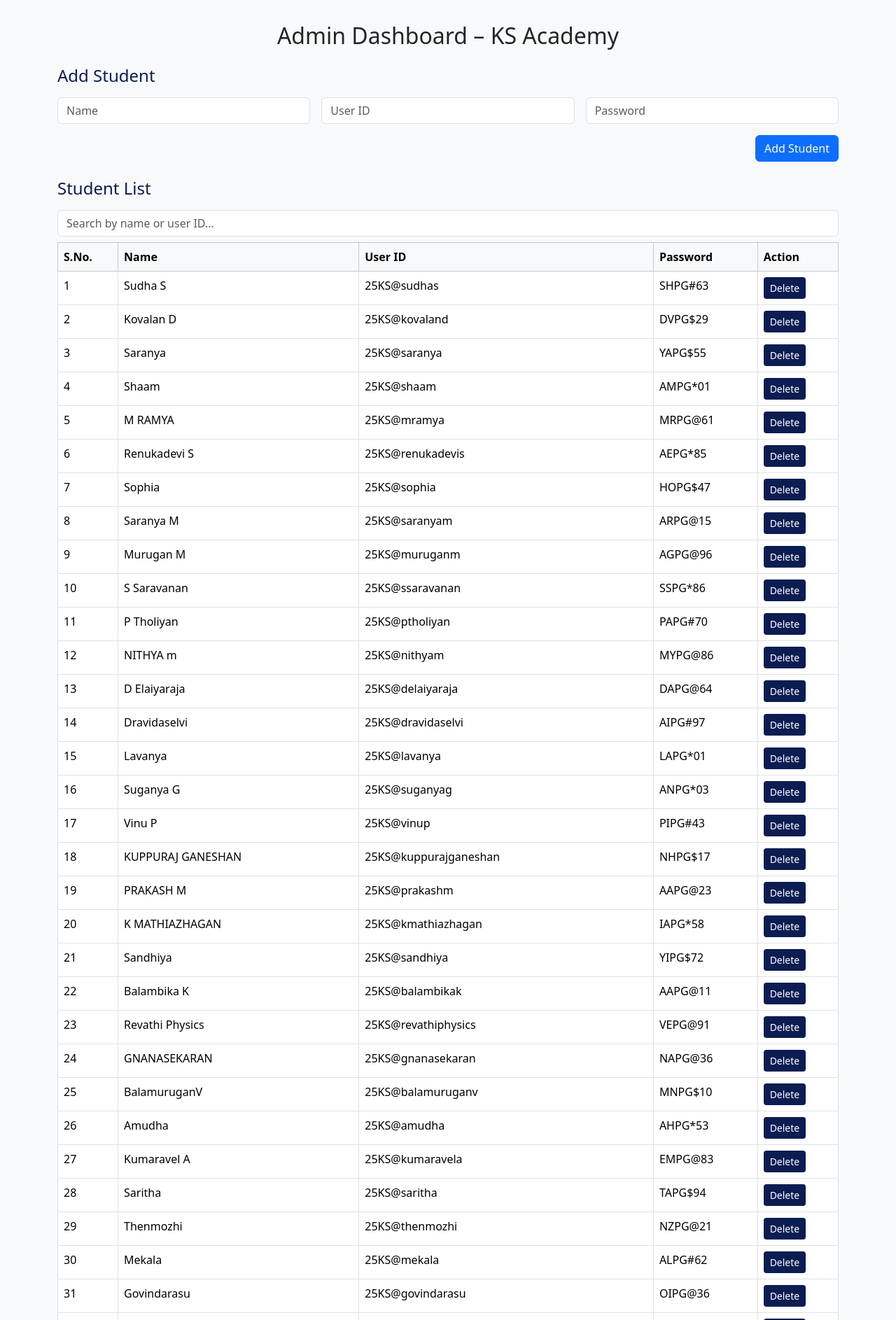
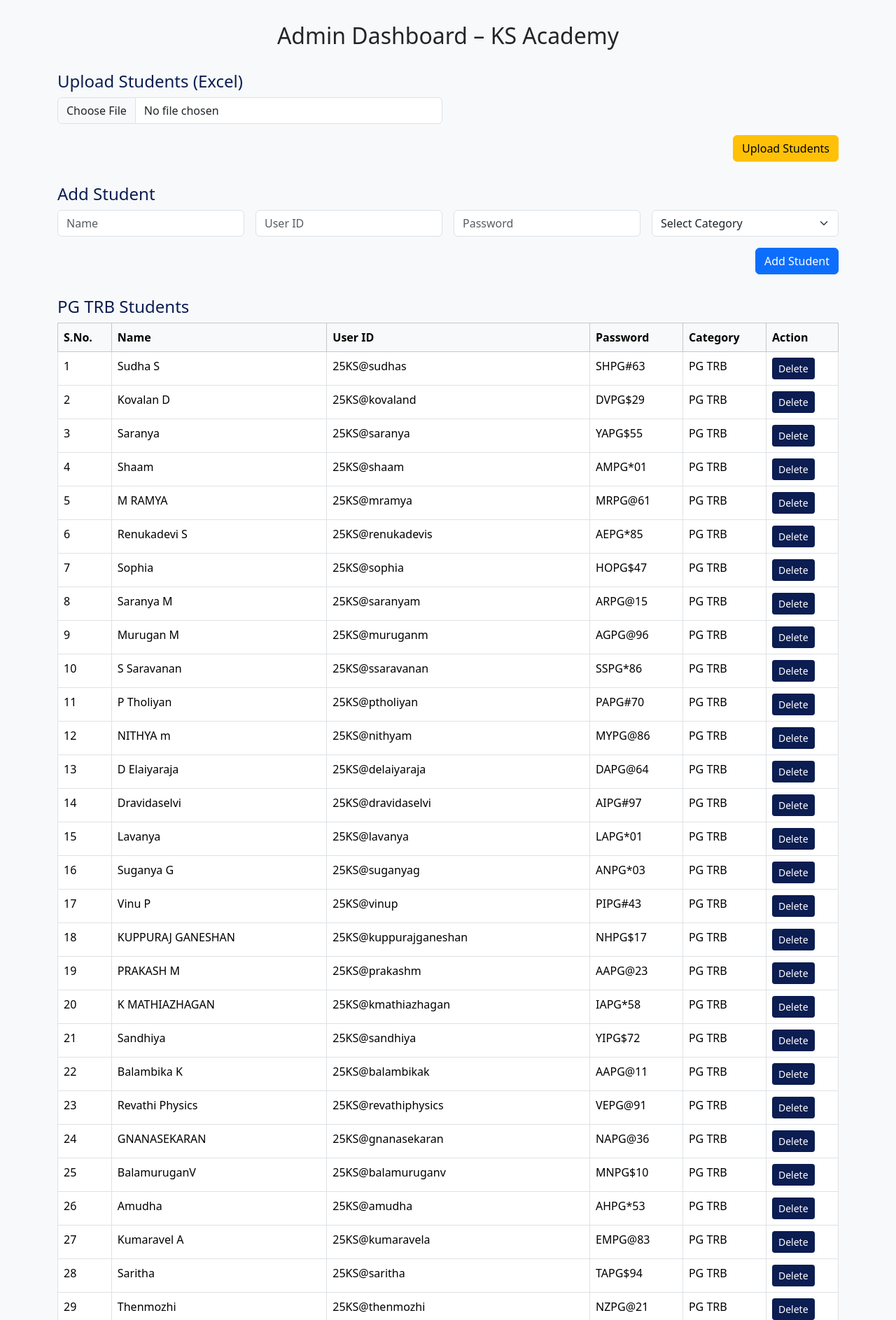
Before and after one commit to kkarthi01/ksacademysalem, a Flask app: page /admin in a window 1280 px wide. Shown: the top 1886 px of the page at 70% size. Run offline with Flask 3, Linux system fonts and the light colour scheme; a user stored in the database is signed in; data comes from the database, SQL or seed files in the repository; both versions use the stored data as it was after the commit; data that the repository does not hold is empty.

Commit message:
Update website content

```diff
--- a/app.py
+++ b/app.py
@@ -1,3 +1,4 @@
+
 from flask import Flask, render_template, request, redirect, session, url_for
 import sqlite3
 
@@ -34,6 +35,7 @@
         return "Invalid login!"
     return render_template('login.html')
 
+
 @app.route('/admin', methods=['GET', 'POST'])
 def admin():
     if session.get('user') != 'admin':
@@ -43,23 +45,33 @@
         name = request.form['name']
         userid = request.form['userid']
         password = request.form['password']
+        category = request.form['category']
         try:
             with get_db() as con:
-                # Check for duplicate userid
                 cur = con.cursor()
                 cur.execute("SELECT COUNT(*) FROM students WHERE userid = ?", (userid,))
                 if cur.fetchone()[0] > 0:
                     return "User ID already exists!"
-                con.execute("INSERT INTO students (name, userid, password) VALUES (?, ?, ?)", (name, userid, password))
+                con.execute("INSERT INTO students (name, userid, password, category) VALUES (?, ?, ?, ?)",
+                            (name, userid, password, category))
                 con.commit()
         except Exception as e:
             return f"Error while adding student: {str(e)}"
 
     with get_db() as con:
-        students = con.execute("SELECT * FROM students").fetchall()
+        pgtrb = con.execute("SELECT * FROM students WHERE category = 'PG TRB'").fetchall()
+        ugtrb = con.execute("SELECT * FROM students WHERE category = 'UG TRB'").fetchall()
+        aptrb = con.execute("SELECT * FROM students WHERE category = 'AP TRB'").fetchall()
+        tnset = con.execute("SELECT * FROM students WHERE category = 'TNSET'").fetchall()
         materials = con.execute("SELECT * FROM materials").fetchall()
 
-    return render_template("admin.html", students=students, materials=materials)
+    return render_template("admin.html",
+        pgtrb=pgtrb,
+        ugtrb=ugtrb,
+        aptrb=aptrb,
+        tnset=tnset,
+        materials=materials)
+
 
 @app.route('/delete_student', methods=['POST'])
 def delete_student():
@@ -78,9 +90,10 @@
         return redirect('/login')
     title = request.form['title']
     link = request.form['link']
+    category = request.form['category']
     try:
         with get_db() as con:
-            con.execute("INSERT INTO materials (title, link) VALUES (?, ?)", (title, link))
+            con.execute("INSERT INTO materials (title, link, category) VALUES (?, ?, ?)", (title, link, category))
             con.commit()
     except Exception as e:
         return f"Error while adding material: {str(e)}"
@@ -102,13 +115,17 @@
         return redirect('/login')
 
     with get_db() as con:
-        materials = con.execute("SELECT * FROM materials").fetchall()
         cur = con.cursor()
-        cur.execute("SELECT name FROM students WHERE userid = ?", (session['user'],))
+        cur.execute("SELECT name, category FROM students WHERE userid = ?", (session['user'],))
         student_data = cur.fetchone()
 
+        if student_data:
+            materials = con.execute("SELECT * FROM materials WHERE category = ?", (student_data[1],)).fetchall()
+        else:
+            materials = []
+
     return render_template("student.html",
-                           student_name=student_data[0],
+                           student_name=student_data[0] if student_data else '',
                            userid=session.get('user'),
                            materials=materials)
 
@@ -125,7 +142,66 @@
 def pgtrb():
     return render_template('pgtrb.html')
 
-# Keep only this app.run block
+
+import pandas as pd
+import os
+from werkzeug.utils import secure_filename
+
+UPLOAD_FOLDER = 'uploads'
+ALLOWED_EXTENSIONS = {'xlsx', 'xls', 'csv'}
+app.config['UPLOAD_FOLDER'] = UPLOAD_FOLDER
+
+# Ensure the upload folder exists
+os.makedirs(UPLOAD_FOLDER, exist_ok=True)
+
+def allowed_file(filename):
+    return '.' in filename and filename.rsplit('.', 1)[1].lower() in ALLOWED_EXTENSIONS
+
+@app.route('/upload_students', methods=['POST'])
+def upload_students():
+    if session.get('user') != 'admin':
+        return redirect('/login')
+
+    if 'file' not in request.files:
+        return "No file part"
+
+    file = request.files['file']
+    if file.filename == '':
+        return "No selected file"
+
+    if file and allowed_file(file.filename):
+        filename = secure_filename(file.filename)
+        filepath = os.path.join(app.config['UPLOAD_FOLDER'], filename)
+        file.save(filepath)
+
+        # Read file using pandas
+        try:
+            if filename.endswith('.csv'):
+                df = pd.read_csv(filepath)
+            else:
+                df = pd.read_excel(filepath)
+
+            required_cols = {'name', 'userid', 'password', 'category'}
+            if not required_cols.issubset(set(df.columns)):
+                return "Excel file must contain: name, userid, password, category"
+
+            with get_db() as con:
+                cur = con.cursor()
+                added_count = 0
+                for _, row in df.iterrows():
+                    try:
+                        cur.execute("INSERT INTO students (name, userid, password, category) VALUES (?, ?, ?, ?)",
+                                    (row['name'], row['userid'], row['password'], row['category']))
+                        added_count += 1
+                    except sqlite3.IntegrityError:
+                        continue  # skip duplicates
+                con.commit()
+            return f"{added_count} students added successfully."
+        except Exception as e:
+            return f"Error processing file: {str(e)}"
+    else:
+        return "Unsupported file format"
+
 if __name__ == '__main__':
     import os
     port = int(os.environ.get("PORT", 5000))
--- a/templates/admin.html
+++ b/templates/admin.html
@@ -5,18 +5,9 @@
     <title>Admin Panel | KS Academy</title>
     <link rel="stylesheet" href="https://cdn.jsdelivr.net/npm/bootstrap@5.3.3/dist/css/bootstrap.min.css">
     <style>
-        body {
-            background-color: #f8f9fa;
-            padding: 2rem;
-        }
-        .section-title {
-            color: #0B1D51;
-            margin-bottom: 1rem;
-        }
-        .btn-delete {
-            background-color: #0B1D51;
-            color: white;
-        }
+        body { background-color: #f8f9fa; padding: 2rem; }
+        .section-title { color: #0B1D51; margin-top: 2rem; }
+        .btn-delete { background-color: #0B1D51; color: white; }
     </style>
 </head>
 <body>
@@ -24,45 +15,54 @@
 <div class="container">
     <h2 class="text-center mb-4">Admin Dashboard – KS Academy</h2>
 
-        <!-- Student Registration Form -->
+    <!-- Excel Upload -->
+    <h4 class="section-title">Upload Students (Excel)</h4>
+    <form method="POST" action="/upload_students" enctype="multipart/form-data" class="row g-3 mb-4">
+        <div class="col-md-6">
+            <input type="file" class="form-control" name="file" accept=".csv, .xlsx" required>
+        </div>
+        <div class="col-12 text-end">
+            <button type="submit" class="btn btn-warning">Upload Students</button>
+        </div>
+    </form>
+
+    <!-- Add Student Form -->
     <h4 class="section-title">Add Student</h4>
     <form method="POST" action="/admin" class="row g-3 mb-4">
-            <div class="col-md-4">
+        <div class="col-md-3">
             <input type="text" class="form-control" name="name" placeholder="Name" required>
         </div>
-            <div class="col-md-4">
+        <div class="col-md-3">
             <input type="text" class="form-control" name="userid" placeholder="User ID" required>
         </div>
-            <div class="col-md-4">
+        <div class="col-md-3">
             <input type="text" class="form-control" name="password" placeholder="Password" required>
+        </div>
+        <div class="col-md-3">
+            <select name="category" class="form-select" required>
+                <option value="">Select Category</option>
+                <option value="PG TRB">PG TRB</option>
+                <option value="UG TRB">UG TRB</option>
+                <option value="AP TRB">AP TRB</option>
+                <option value="TNSET">TNSET</option>
+            </select>
         </div>
         <div class="col-12 text-end">
             <button type="submit" class="btn btn-primary">Add Student</button>
         </div>
     </form>
 
-        <!-- Student List -->
-        <h4 class="section-title">Student List</h4>
-        <input type="text" class="form-control mb-2" id="searchInput" placeholder="Search by name or user ID...">
-
-        <div class="table-responsive">
-            <table class="table table-bordered table-hover" id="studentTable">
-                <thead class="table-light">
-                    <tr>
-                        <th>S.No.</th>
-                        <th>Name</th>
-                        <th>User ID</th>
-                        <th>Password</th>
-                        <th>Action</th>
-                    </tr>
-                </thead>
-                <tbody>
-                    {% for student in students %}
+    <!-- Student Tables by Category -->
+    <h4 class="section-title">PG TRB Students</h4>
+    {% for student in pgtrb %}
+    {% if loop.first %}<div class="table-responsive mb-4"><table class="table table-bordered"><thead class="table-light">
+        <tr><th>S.No.</th><th>Name</th><th>User ID</th><th>Password</th><th>Category</th><th>Action</th></tr></thead><tbody>{% endif %}
         <tr>
             <td>{{ loop.index }}</td>
             <td>{{ student[1] }}</td>
             <td>{{ student[2] }}</td>
             <td>{{ student[3] }}</td>
+            <td>{{ student[4] }}</td>
             <td>
                 <form method="POST" action="/delete_student">
                     <input type="hidden" name="userid" value="{{ student[2] }}">
@@ -70,26 +70,93 @@
                 </form>
             </td>
         </tr>
+    {% if loop.last %}</tbody></table></div>{% endif %}
     {% endfor %}
-                </tbody>
-            </table>
-        </div>
+
+    <h4 class="section-title">UG TRB Students</h4>
+    {% for student in ugtrb %}
+    {% if loop.first %}<div class="table-responsive mb-4"><table class="table table-bordered"><thead class="table-light">
+        <tr><th>S.No.</th><th>Name</th><th>User ID</th><th>Password</th><th>Category</th><th>Action</th></tr></thead><tbody>{% endif %}
+        <tr>
+            <td>{{ loop.index }}</td>
+            <td>{{ student[1] }}</td>
+            <td>{{ student[2] }}</td>
+            <td>{{ student[3] }}</td>
+            <td>{{ student[4] }}</td>
+            <td>
+                <form method="POST" action="/delete_student">
+                    <input type="hidden" name="userid" value="{{ student[2] }}">
+                    <button type="submit" class="btn btn-delete btn-sm">Delete</button>
+                </form>
+            </td>
+        </tr>
+    {% if loop.last %}</tbody></table></div>{% endif %}
+    {% endfor %}
+
+    <h4 class="section-title">AP TRB Students</h4>
+    {% for student in aptrb %}
+    {% if loop.first %}<div class="table-responsive mb-4"><table class="table table-bordered"><thead class="table-light">
+        <tr><th>S.No.</th><th>Name</th><th>User ID</th><th>Password</th><th>Category</th><th>Action</th></tr></thead><tbody>{% endif %}
+        <tr>
+            <td>{{ loop.index }}</td>
+            <td>{{ student[1] }}</td>
+            <td>{{ student[2] }}</td>
+            <td>{{ student[3] }}</td>
+            <td>{{ student[4] }}</td>
+            <td>
+                <form method="POST" action="/delete_student">
+                    <input type="hidden" name="userid" value="{{ student[2] }}">
+                    <button type="submit" class="btn btn-delete btn-sm">Delete</button>
+                </form>
+            </td>
+        </tr>
+    {% if loop.last %}</tbody></table></div>{% endif %}
+    {% endfor %}
+
+    <h4 class="section-title">TNSET Students</h4>
+    {% for student in tnset %}
+    {% if loop.first %}<div class="table-responsive mb-4"><table class="table table-bordered"><thead class="table-light">
+        <tr><th>S.No.</th><th>Name</th><th>User ID</th><th>Password</th><th>Category</th><th>Action</th></tr></thead><tbody>{% endif %}
+        <tr>
+            <td>{{ loop.index }}</td>
+            <td>{{ student[1] }}</td>
+            <td>{{ student[2] }}</td>
+            <td>{{ student[3] }}</td>
+            <td>{{ student[4] }}</td>
+            <td>
+                <form method="POST" action="/delete_student">
+                    <input type="hidden" name="userid" value="{{ student[2] }}">
+                    <button type="submit" class="btn btn-delete btn-sm">Delete</button>
+                </form>
+            </td>
+        </tr>
+    {% if loop.last %}</tbody></table></div>{% endif %}
+    {% endfor %}
 
     <!-- Upload Study Material -->
     <h4 class="section-title">Upload Material</h4>
     <form method="POST" action="/add_material" class="row g-3 mb-4">
-            <div class="col-md-6">
+        <div class="col-md-4">
             <input type="text" class="form-control" name="title" placeholder="Title" required>
         </div>
-            <div class="col-md-6">
-                <input type="url" class="form-control" name="link" placeholder="Material Link (Google Drive, etc.)" required>
+        <div class="col-md-4">
+            <input type="url" class="form-control" name="link" placeholder="Material Link" required>
+        </div>
+        <div class="col-md-4">
+            <select name="category" class="form-select" required>
+                <option value="">Select Category</option>
+                <option value="PG TRB">PG TRB</option>
+                <option value="UG TRB">UG TRB</option>
+                <option value="AP TRB">AP TRB</option>
+                <option value="TNSET">TNSET</option>
+            </select>
         </div>
         <div class="col-12 text-end">
             <button type="submit" class="btn btn-success">Add Material</button>
         </div>
     </form>
 
-        <!-- Material List -->
+    <!-- Study Materials Table -->
     <h4 class="section-title">Study Materials</h4>
     <div class="table-responsive">
         <table class="table table-bordered table-hover">
@@ -98,6 +165,7 @@
                     <th>S.No.</th>
                     <th>Title</th>
                     <th>Link</th>
+                    <th>Category</th>
                     <th>Action</th>
                 </tr>
             </thead>
@@ -107,6 +175,7 @@
                     <td>{{ loop.index }}</td>
                     <td>{{ material[1] }}</td>
                     <td><a href="{{ material[2] }}" target="_blank">{{ material[2] }}</a></td>
+                    <td>{{ material[3] }}</td>
                     <td>
                         <form method="POST" action="/delete_material">
                             <input type="hidden" name="material_id" value="{{ material[0] }}">
@@ -124,18 +193,5 @@
     </div>
 </div>
 
-    <script>
-        // Live search for students
-        const searchInput = document.getElementById('searchInput');
-        searchInput.addEventListener('keyup', function () {
-            const filter = this.value.toLowerCase();
-            const rows = document.querySelectorAll('#studentTable tbody tr');
-            rows.forEach(row => {
-                const name = row.cells[1].textContent.toLowerCase();
-                const userid = row.cells[2].textContent.toLowerCase();
-                row.style.display = (name.includes(filter) || userid.includes(filter)) ? '' : 'none';
-            });
-        });
-    </script>
 </body>
 </html>
```
Also changed, not shown: init_db.py (+11 -4 lines), data.db, templates/student.html (line endings or trailing spaces), 1 other file. Lines whose indentation alone changed are shown as unchanged.
